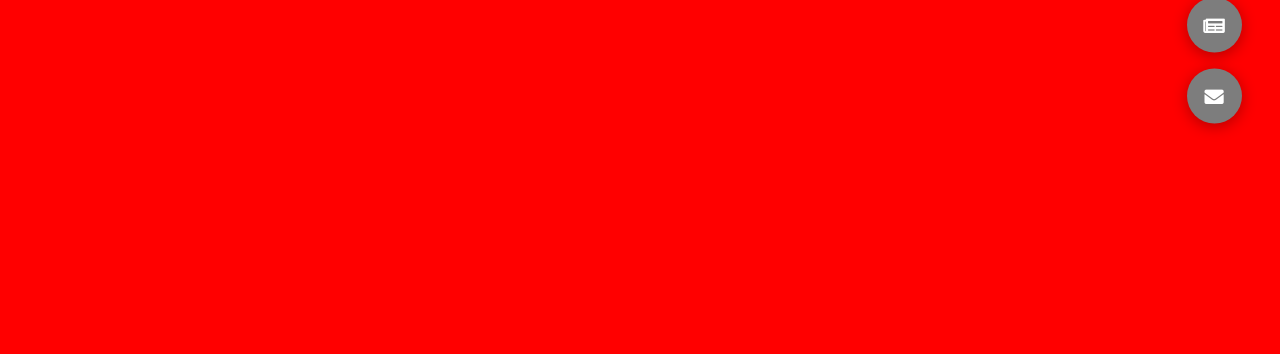
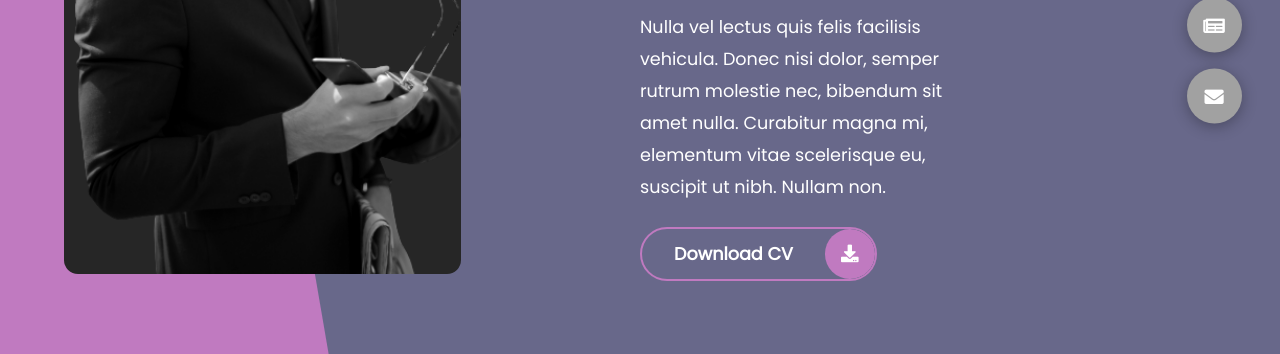
Before and after one commit to RutaGiedryte/Portfolio-website, a plain HTML site: page index.html in a window 1280 px wide. Shown: the part 446-800 px from the top of the page. Drawn offline with Linux system fonts and the light colour scheme.

Commit message:
Filled in the home page

```diff
--- a/index.html
+++ b/index.html
@@ -11,15 +11,42 @@
     <link rel="stylesheet" href="https://cdnjs.cloudflare.com/ajax/libs/font-awesome/5.15.4/css/all.min.css" integrity="sha512-1ycn6IcaQQ40/MKBW2W4Rhis/DbILU74C1vSrLJxCq57o941Ym01SwNsOMqvEBFlcgUa6xLiPY/NS5R+E6ztJQ==" crossorigin="anonymous" referrerpolicy="no-referrer" />
 </head>
 <body class="main-content">
+
     <header class="section sec1 header active" id="home">
+        <div class="header-content">
+            <div class="left-header">
+                <div class="h-shape"></div>
+                <div class="image">
+                    <img src="img/hero.png" alt="A picture of a businessman">
+                </div>
+            </div>
+            <div class="right-header">
+                <h1 class="name">
+                    Hi, I am <span>Leopold the Businessman</span>, a web developer.
+                </h1>
+                <p>
+                    Nulla vel lectus quis felis facilisis vehicula. Donec nisi dolor,
+                    semper rutrum molestie nec, bibendum sit amet nulla. Curabitur magna mi,
+                    elementum vitae scelerisque eu, suscipit ut nibh. Nullam non.
+                </p>
+                <div class="btn-container">
+                    <a href="https://lt.wikipedia.org/wiki/CV" class="main-btn">
+                        <span class="btn-text">Download CV</span>
+                        <span class="btn-icon"> <i class="fas fa-download"></i> </span>
+                    </a>
+                </div>
+            </div>
+        </div>
+    </header>
 
-    </header>
+
     <main>
         <section class="section sec2 about" id="about"></section>
         <section class="section sec3 portfolio" id="portfolio"></section>
         <section class="section sec4 blogs" id="blogs"></section>
         <section class="section sec5 contact" id="contact"></section>
     </main>
+
 
     <div class="controls">
         <div class="control control-1 active-btn" data-id="home">
@@ -38,6 +65,8 @@
             <i class="fas fa-envelope"></i>
         </div>
     </div>
+
+
 </body>
 <script src="app.js" async></script>
 </html>
--- a/styles/styles.scss
+++ b/styles/styles.scss
@@ -1,8 +1,9 @@
 :root{
-    --color-primary: lavender;
+    --color-primary: rgb(104, 104, 138);
     --color-secondary: rgb(192, 122, 192);
     --color-white: white;
-    --color-grey: rgb(125, 125, 125);
+    --color-grey: rgb(161, 161, 161);
+    --color-black: rgb(38, 38, 38);
     --br-sm-2: 14px;
     --box-shadow-1: 0 3px 15px rgba(0, 0, 0, 0.3);
 }
@@ -53,31 +54,26 @@ section{
 .sec1{
     display: none;
     transform: translateY(0) scale(1);
-    background-color: red;
 }
 
 .sec2{
     display: none;
     transform: translateY(0) scale(1);
-    background-color: orange;
 }
 
 .sec3{
     display: none;
     transform: translateY(0) scale(1);
-    background-color: yellow;
 }
 
 .sec4{
     display: none;
     transform: translateY(0) scale(1);
-    background-color: green;
 }
 
 .sec5{
     display: none;
     transform: translateY(0) scale(1);
-    background-color: blue;
 }
 
 .active{
@@ -92,6 +88,10 @@ section{
         }
     }
 }
+
+
+
+// Controls
 
 .controls{
     position: fixed;
@@ -128,3 +128,117 @@ section{
         }
     }
 }
+
+// Header
+
+.header-content{
+    display: grid;
+    grid-template-columns: repeat(2, 1fr);
+    height: 100%;
+
+    .left-header{
+        display: flex;
+        align-items: center;
+        position: relative;
+
+        .h-shape{
+            transition: all 0.4s ease-in-out;
+            width: 65%;
+            height: 100%;
+            background-color: var(--color-secondary);
+            position: absolute;
+            left: 0;
+            top: 0;
+            z-index: -1;
+            clip-path: polygon(0 0, 46% 0, 79% 100%, 0 100%);
+        }
+        .image{
+            border-radius: var(--br-sm-2);
+            height: 80%;
+            width: 62%;
+            margin-left: 4rem;
+            background-color: var(--color-black);
+            transition: all 0.4s ease-in-out;
+            img{
+                width: 100%;
+                height: 100%;
+                object-fit: cover;
+                transition: all 0.4s ease-in-out;
+                filter: grayscale(100%) contrast(110%);
+                &:hover{
+                    filter: grayscale(0%);
+                }
+            }
+        }
+
+    }
+
+    .right-header{
+        display: flex;
+        flex-direction: column;
+        justify-content: center;
+        padding-right: 18rem;
+        .name{
+            font-size: 3rem;
+            span{
+                color: var(--color-secondary);
+            }
+        }
+        p{
+            margin: 1.5rem 0;
+            line-height: 2rem;
+        }
+    }
+}
+
+
+// Independent components
+
+.btn-container{
+    display: flex;
+    align-self: flex-start;
+}
+
+.main-btn{
+    border-radius: 30px;
+    color: inherit;
+    font-weight: 600;
+    position: relative;
+    border: 2px solid var(--color-secondary);
+    display: flex;
+    align-self: flex-start;
+    align-items: center;
+    overflow: hidden;
+    .btn-text{
+        padding: 0 2rem;
+    }
+    .btn-icon{
+        background-color: var(--color-secondary);
+        display: flex;
+        align-items: center;
+        justify-content: center;
+        border-radius: 50%;
+        padding: 1rem;
+    }
+    // a pseudo element that is the first child
+    &::before{
+        content: '';
+        position: absolute;
+        top: 0;
+        right: 0;
+        width: 100%;
+        height: 100%;
+        transform: translateX(100%);
+        transition: all 0.4s ease-in-out;
+        z-index: -1;
+        background-color: var(--color-secondary);
+    }
+    &:hover{
+        &::before{
+            background-color: var(--color-secondary);
+            transform: translateX(0%);
+            transition: all 0.4s ease-in-out;
+        }
+    }
+
+}
```
Also changed, not shown: styles/styles.css, 1 other file.
